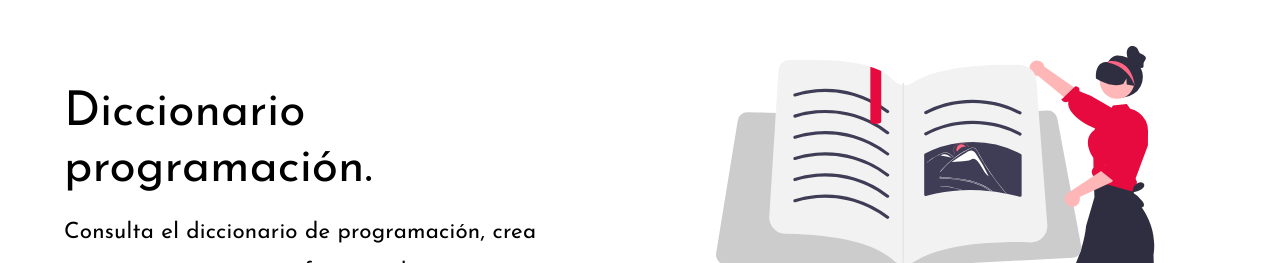
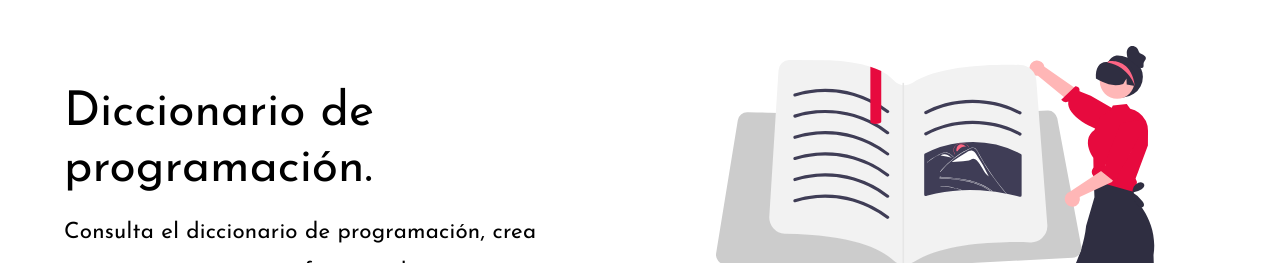
Before and after one commit to diego-rg/react-diccionario-programacion, a React (Create React App) app: page / in a window 1280 px wide. Shown: the part 239-502 px from the top of the page. Built offline with nearby package versions, Linux system fonts and the light colour scheme; no server answers.

Commit message:
textdesciption

```diff
--- a/src/components/Intro.js
+++ b/src/components/Intro.js
@@ -40,7 +40,7 @@ const Intro = () => {
               display: { xs: "none", sm: "inherit" },
             }}
           >
-            Diccionario programación.
+            Diccionario de programación.
           </Typography>
           <Typography
             variant="subtitle1"
```
